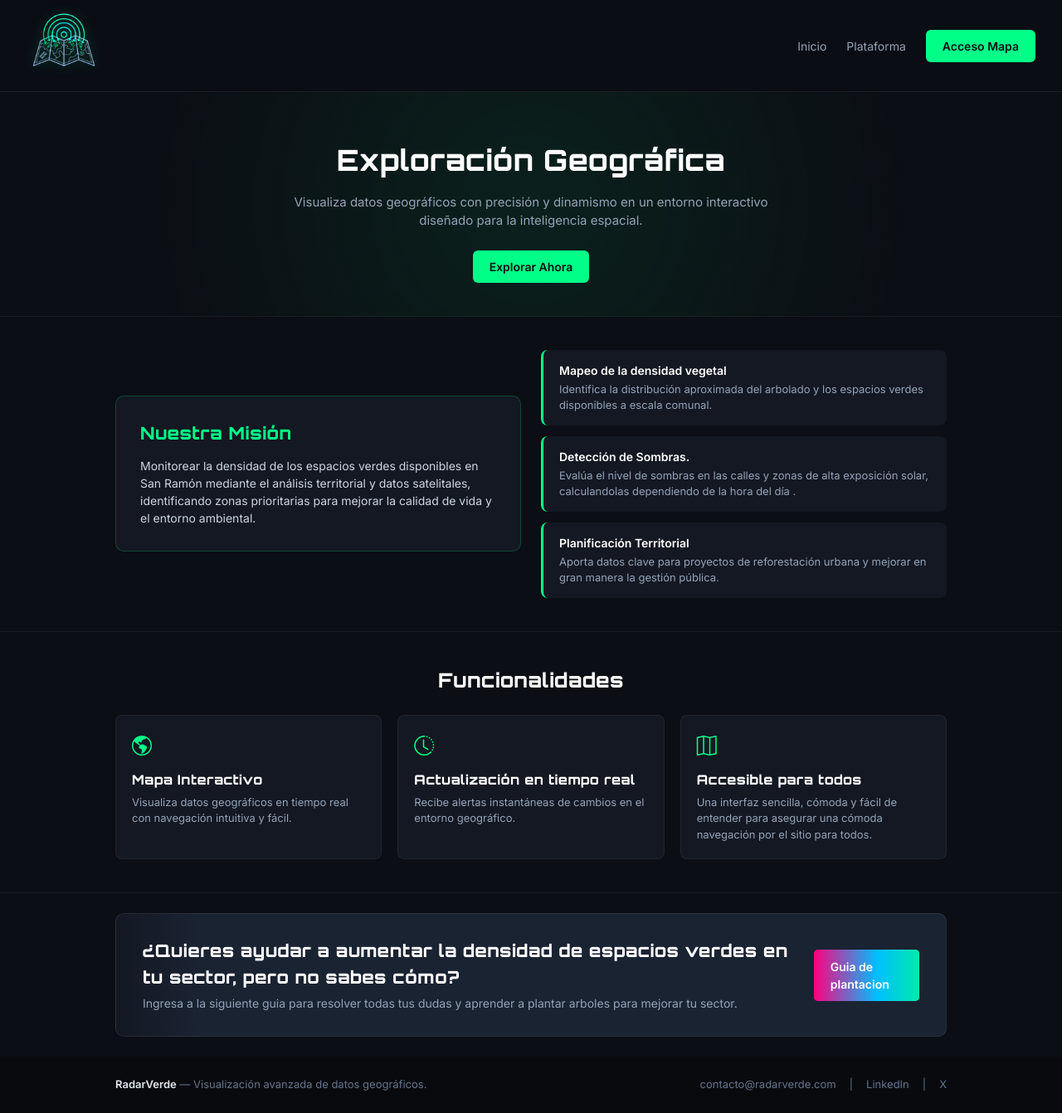
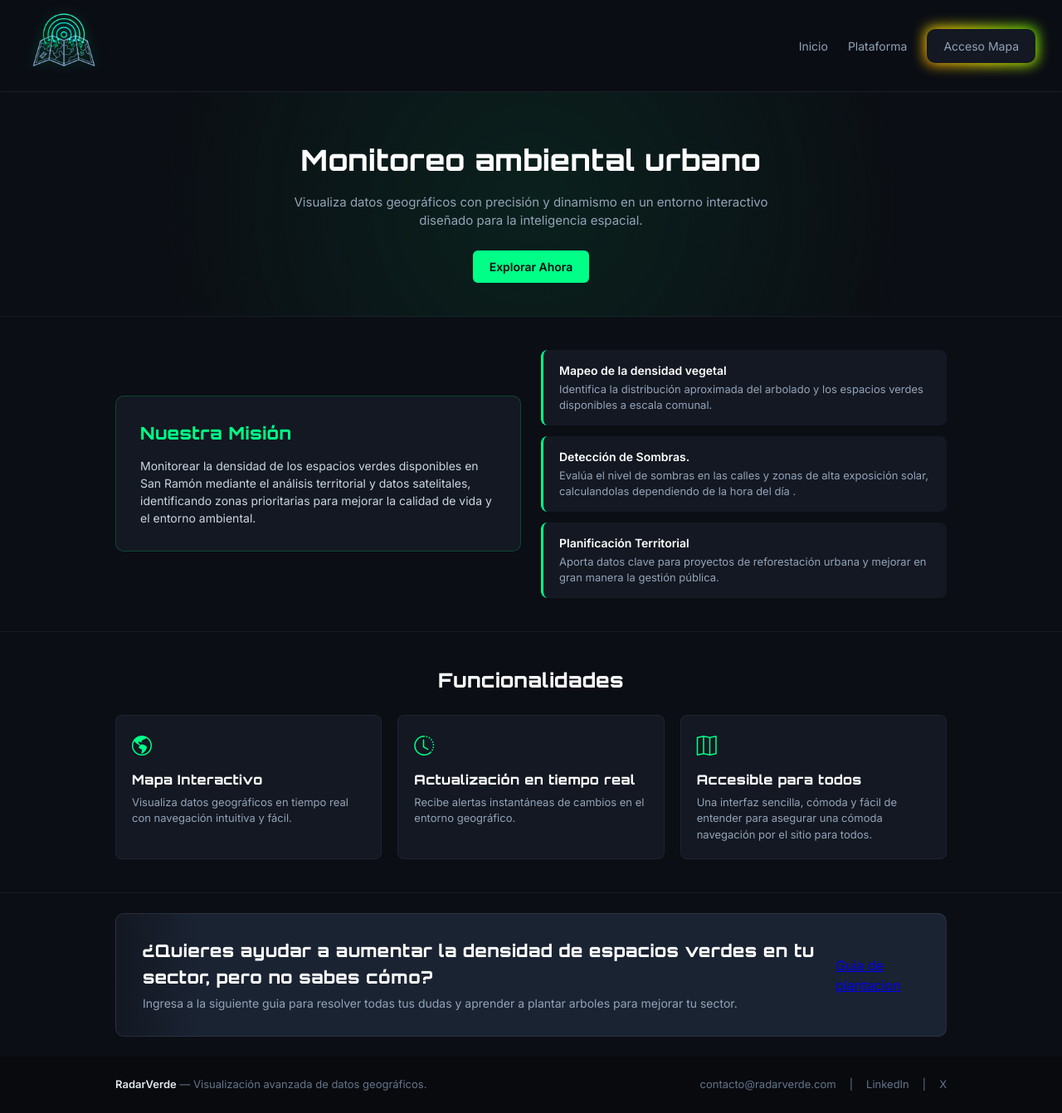
Before and after one commit to kagekaoo942/RadarVerde, a Python web app: template templates/index.html in a window 1280 px wide. Shown: the whole page at 83% size. Run offline with Jinja, Linux system fonts and the light colour scheme; the template is opened without the code that fills it, so the values that code supplies are empty.

Commit message:
terminar

```diff
--- a/static/css/style.css
+++ b/static/css/style.css
@@ -5,7 +5,10 @@
     font-family: 'Inter', sans-serif;
 }
 
+html,
 body {
+    width: 100%;
+    min-height: 100vh;
     background-color: #0B0E14;
     color: #E2E8F0;
     line-height: 1.5;
@@ -31,7 +34,7 @@ header {
 }
 
 .logo img {
-    height:90px;
+    height: 90px;
     width: auto;
     object-fit: contain;
     filter: brightness(2.2) contrast(120%) drop-shadow(0px 0px 8px rgba(0, 255, 135, 0.35));
@@ -39,8 +42,8 @@ header {
 }
 
 .logo img:hover {
-    transform: scale(1.03);
-    filter: brightness(2.5) drop-shadow(0px 0px 12px rgba(0, 255, 135, 0.6));
+    transform: scale(1.05);
+    filter: brightness(2.3) contrast(115%) drop-shadow(0px 0px 5px rgba(0, 255, 135, 0.7));
 }
 
 /* NAVEGACIÓN Y ENLACES */
@@ -61,7 +64,7 @@ nav a:hover {
     color: #00FF87;
 }
 
-/* BOTÓN VERDE ESTÁNDAR (HEADER Y HERO) */
+/* Boton verde */
 .btn-green {
     background-color: #00FF87;
     color: #0B0E14;
@@ -83,68 +86,93 @@ nav a:hover {
     color: #0B0E14;
 }
 
-/* BOTÓN GUÍA (EFECTO GLOW MULTICOLOR) */
-.btn-guia {
+/* BOTÓN BASE */
+.btn-mapa {
+    padding: 10px 20px;
+    border: none;
+    outline: none;
+    color: #94A3B8;
+    cursor: pointer;
     position: relative;
-    display: inline-flex;
-    align-items: center;
-    justify-content: center;
-    padding: 10px 20px;
-    color: #FFFFFF;
+    z-index: 0;
+    border-radius: 12px;
     text-decoration: none;
-    font-size: 14px;
-    font-weight: 600;
-    border-radius: 5px;
-    z-index: 1;
-    background: #131822;
+
 }
 
-.btn-guia::after {
+/* FONDO OSCURO INTERNO (después del glow) */
+.btn-mapa::after {
     content: "";
+    z-index: -1;
     position: absolute;
-    top: 0px;
-    left: 0px;
     width: 100%;
     height: 100%;
-    background-image: linear-gradient(90deg,
-            rgba(255, 0, 128, 1),
-            rgba(0, 191, 255, 1),
-            rgba(0, 255, 128, 1),
-            rgba(255, 255, 0, 1),
-            rgba(255, 128, 0, 1),
-            rgba(255, 0, 0, 1));
-    background-size: 300%;
-    border-radius: 5px;
-    transition: all 0.6s ease;
-    z-index: -1;
+    background-color: #131822;
+    /* O el color oscuro de tu fondo */
+    left: 0;
+    top: 0;
+    border-radius: 10px;
 }
 
-.btn-guia:hover::after {
-    background-position: 100%;
-    filter: blur(15px);
+/* EFECTO DE RESPLANDOR GRADIENTE (Glow) */
+.btn-mapa::before {
+    content: "";
+    background: linear-gradient(45deg, #ff0000, #ff7300, #fffb00, #48ff00, #00ffd5, #002bff, #ff00c8, #ff0000);
+    position: absolute;
+    top: -2px;
+    left: -2px;
+    background-size: 600%;
+    z-index: -1;
+    /* Va detrás del ::after */
+    width: calc(100% + 4px);
+    /* Asegúrate del % aquí */
+    height: calc(100% + 4px);
+    /* Asegúrate del % aquí */
+    filter: blur(8px);
+    animation: glowing 20s linear infinite;
+    transition: opacity .3s ease-in-out;
+    border-radius: 10px;
+    opacity: 1;
 }
 
-.btn-guia::before {
-    content: "";
-    position: absolute;
-    top: 0px;
-    left: 0px;
-    width: 100%;
-    height: 100%;
-    background-image: linear-gradient(90deg,
-            rgba(255, 0, 128, 1),
-            rgba(0, 191, 255, 1),
-            rgba(0, 255, 128, 1),
-            rgba(255, 255, 0, 1),
-            rgba(255, 128, 0, 1),
-            rgba(255, 0, 0, 1));
-    background-size: 300%;
-    border-radius: 5px;
-    z-index: -1;
+@keyframes glowing {
+
+    0% {
+
+        background-position: 0 0;
+
+    }
+
+
+
+    50% {
+
+        background-position: 400% 0;
+
+    }
+
+
+
+    100% {
+
+        background-position: 0 0;
+
+    }
+
 }
 
-.btn-guia:hover::before {
-    background-position: 100%;
+/* HOVER Y ACTIVE */
+.btn-mapa:hover::before {
+    opacity: 1;
+}
+
+.btn-mapa:active::after {
+    background: transparent;
+}
+
+.btn-mapa:active {
+    color: #000;
+    font-weight: bold;
 }
 
 /* LAYOUT Y SECCIONES */
@@ -166,20 +194,20 @@ h3 {
     letter-spacing: 0.5px;
 }
 
-/* HERO */
-.hero {
+/* tarjeta inicial */
+.card-inicio {
     text-align: center;
     padding: 56px 16px 40px 16px;
     background: radial-gradient(circle at center, rgba(0, 255, 135, 0.08) 0px, rgba(11, 14, 20, 1) 70%);
 }
 
-.hero h1 {
+.card-inicio h1 {
     font-size: 35px;
     color: #FFF;
     margin-bottom: 13px;
 }
 
-.hero p {
+.card-inicio p {
     color: #94A3B8;
     max-width: 580px;
     margin: 0px auto 24px auto;
--- a/templates/index.html
+++ b/templates/index.html
@@ -21,16 +21,16 @@
             <img src="/static/images/logo.png" alt="Logo">
         </div>
         <nav>
-            <a href="#inicio">Inicio</a>
-            <a href="#plataforma">Plataforma</a>
-            <a href="#mapa" class="btn-green">Acceso Mapa</a>
+            <a href="#">Inicio</a>
+            <a href="#">Plataforma</a>
+            <a href="#" class="btn-mapa">Acceso Mapa</a>
         </nav>
     </header>
 
-    <!-- HERO SECTION -->
-    <section class="hero" id="inicio">
+    <!-- Tarjeta inicial -->
+    <section class="card-inicio" id="inicio">
         <div class="container">
-            <h1>Exploración Geográfica</h1>
+            <h1>Monitoreo ambiental urbano</h1>
             <p>Visualiza datos geográficos con precisión y dinamismo en un entorno interactivo diseñado para la
                 inteligencia espacial.</p>
             <a href="#mapa" class="btn-green">Explorar Ahora</a>
@@ -98,7 +98,8 @@
         <div class="cta-banner">
             <div>
                 <h2>¿Quieres ayudar a aumentar la densidad de espacios verdes en tu sector, pero no sabes cómo?</h2>
-                <p>Ingresa a la siguiente guia para resolver todas tus dudas y aprender a plantar arboles para mejorar tu sector.</p>
+                <p>Ingresa a la siguiente guia para resolver todas tus dudas y aprender a plantar arboles para mejorar
+                    tu sector.</p>
             </div>
             <a href="#" class="btn-guia">Guia de plantacion</a>
         </div>
```
